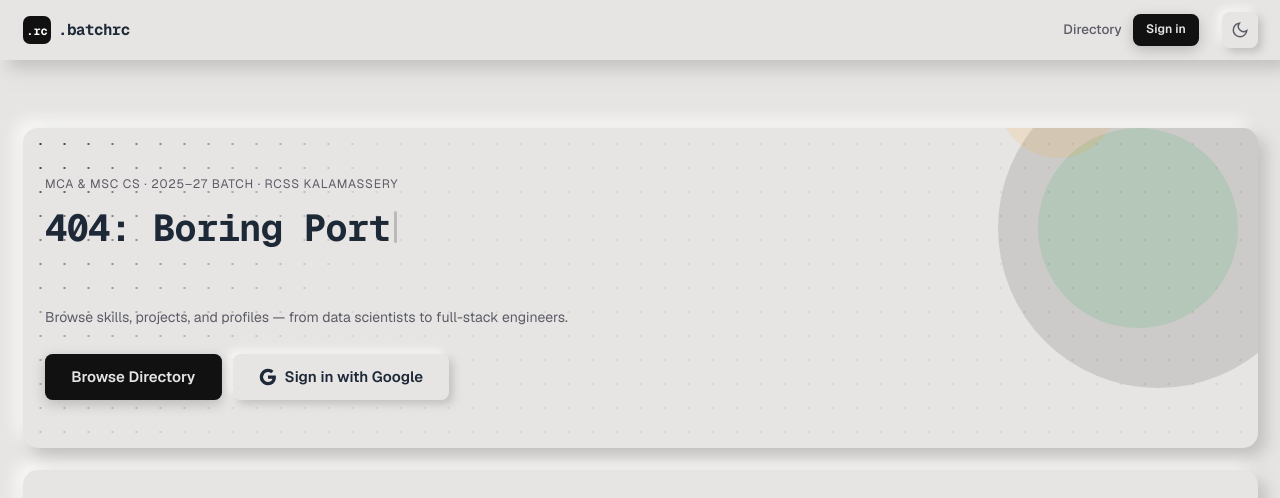
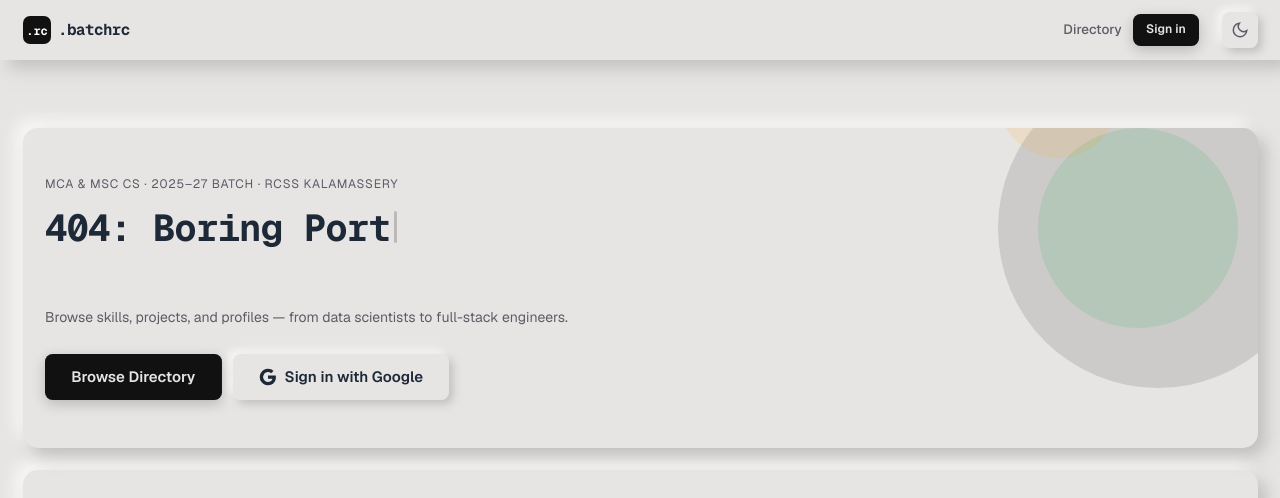
Before and after one commit to shyamjames/batch-portfolio, a Svelte app: page / in a window 1280 px wide. Shown: the top 498 px of the page. Built offline with nearby package versions, Linux system fonts and the light colour scheme; no server answers; the database is empty.

Commit message:
feat: add Landing page component and global styles

```diff
--- a/src/app.css
+++ b/src/app.css
@@ -18,9 +18,6 @@
   --warning: #FE9900;
   --danger: #FF2157;
   --accent: #111111;
-
-  --grid-dot-base: rgba(0, 0, 0, 0.08);
-  --grid-dot-highlight: rgba(0, 0, 0, 0.8);
 
   --chart-1: #111111;
   --chart-2: #00A63D;
@@ -65,9 +62,6 @@
     --danger: #FF5C7C;
     --accent: #F1F2F5;
 
-    --grid-dot-base: rgba(255, 255, 255, 0.05);
-    --grid-dot-highlight: rgba(255, 255, 255, 0.8);
-
     --chart-1: #F1F2F5;
     --chart-2: #2ED860;
     --chart-3: #FFB13D;
@@ -102,9 +96,6 @@
   --warning: #FFB13D;
   --danger: #FF5C7C;
   --accent: #F1F2F5;
-
-  --grid-dot-base: rgba(255, 255, 255, 0.05);
-  --grid-dot-highlight: rgba(255, 255, 255, 0.8);
 
   --chart-1: #F1F2F5;
   --chart-2: #2ED860;
--- a/src/components/InteractiveGrid.svelte
+++ /dev/null
@@ -1,83 +0,0 @@
-<script>
-  import { onMount } from 'svelte';
-
-  let mouseX = 0;
-  let mouseY = 0;
-  let gridContainer;
-
-  onMount(() => {
-    const handleMouseMove = (e) => {
-      if (!gridContainer) return;
-      const rect = gridContainer.getBoundingClientRect();
-      mouseX = e.clientX - rect.left;
-      mouseY = e.clientY - rect.top;
-    };
-
-    window.addEventListener('mousemove', handleMouseMove);
-
-    return () => {
-      window.removeEventListener('mousemove', handleMouseMove);
-    };
-  });
-</script>
-
-<div
-  class="interactive-grid"
-  bind:this={gridContainer}
-  style="--mouse-x: {mouseX}px; --mouse-y: {mouseY}px;"
->
-  <div class="grid-base"></div>
-  <div class="grid-highlight"></div>
-</div>
-
-<style>
-  .interactive-grid {
-    position: absolute;
-    top: 0;
-    left: 0;
-    right: 0;
-    bottom: 0;
-    overflow: hidden;
-    z-index: 0;
-    pointer-events: none;
-    /* Customize grid size */
-    --grid-size: 24px;
-    --dot-size: 1.5px;
-
-    /* Colors will be overridden by theme variables in app.css, but provide fallbacks */
-    --dot-base: var(--grid-dot-base, rgba(0, 0, 0, 0.05));
-    --dot-highlight: var(--grid-dot-highlight, rgba(0, 0, 0, 0.8));
-    --glow-size: 350px;
-  }
-
-  /* Base layer: always visible faint dots */
-  .grid-base {
-    position: absolute;
-    inset: 0;
-    background-image: radial-gradient(var(--dot-base) var(--dot-size), transparent var(--dot-size));
-    background-size: var(--grid-size) var(--grid-size);
-    background-position: center;
-  }
-
-  /* Highlight layer: dark dots, masked by mouse position */
-  .grid-highlight {
-    position: absolute;
-    inset: 0;
-    background-image: radial-gradient(var(--dot-highlight) var(--dot-size), transparent var(--dot-size));
-    background-size: var(--grid-size) var(--grid-size);
-    background-position: center;
-    /* Mask creates the glowing reveal effect */
-    -webkit-mask-image: radial-gradient(
-      var(--glow-size) circle at var(--mouse-x) var(--mouse-y),
-      black 0%,
-      rgba(0, 0, 0, 0.5) 30%,
-      transparent 100%
-    );
-    mask-image: radial-gradient(
-      var(--glow-size) circle at var(--mouse-x) var(--mouse-y),
-      black 0%,
-      rgba(0, 0, 0, 0.5) 30%,
-      transparent 100%
-    );
-  }
-</style>
--- a/src/pages/Landing.svelte
+++ b/src/pages/Landing.svelte
@@ -2,7 +2,6 @@
   import { onMount, onDestroy } from "svelte";
   import BentoCard from "../components/BentoCard.svelte";
   import StatsChart from "../components/StatsChart.svelte";
-  import InteractiveGrid from "../components/InteractiveGrid.svelte";
   import { getAllSkills, getAggregates } from "../lib/firestore.js";
   import { user, authReady } from "../stores/auth.js";
   import { signInWithGoogle } from "../lib/auth.js";
@@ -142,7 +141,6 @@
   <section class="hero page-wrapper">
     <div class="bento-grid">
       <div class="span-12 hero-card card">
-        <InteractiveGrid />
         <div class="hero-content">
           <p class="hero-eyebrow text-caption">
             MCA &amp; MSc CS · 2025–27 Batch · RCSS Kalamassery
```
